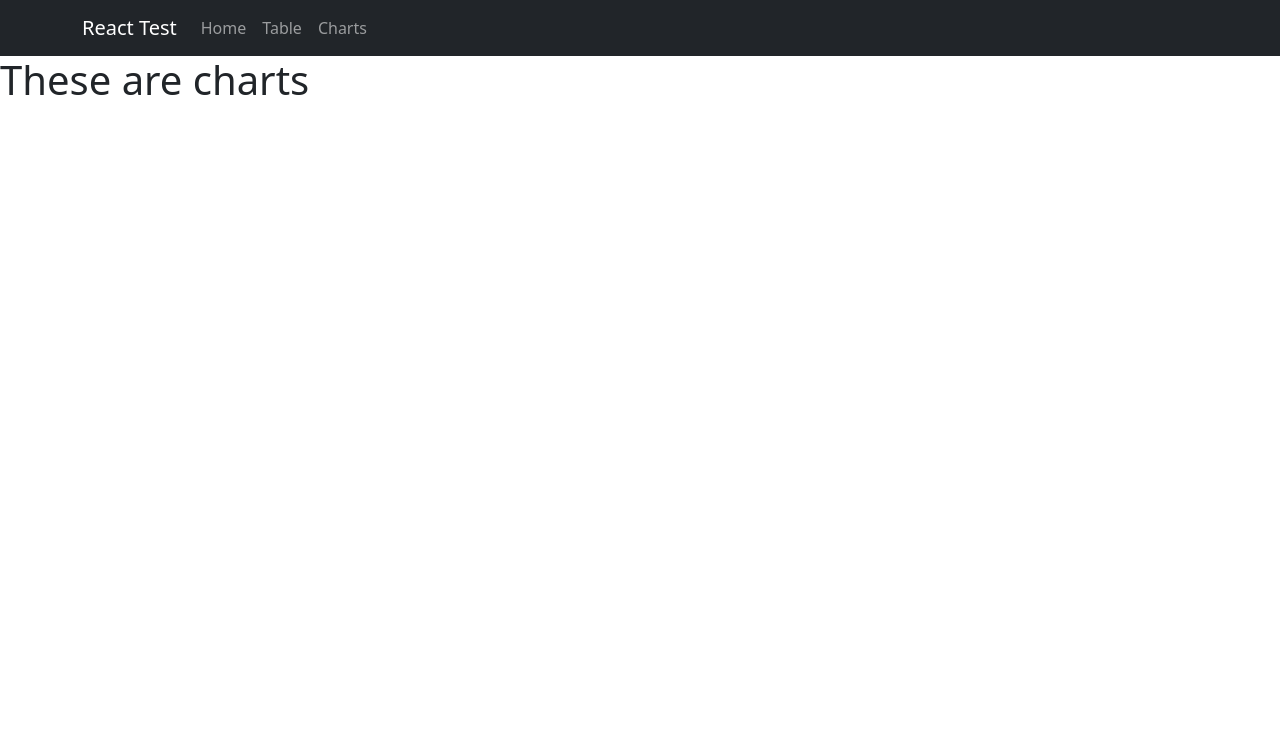
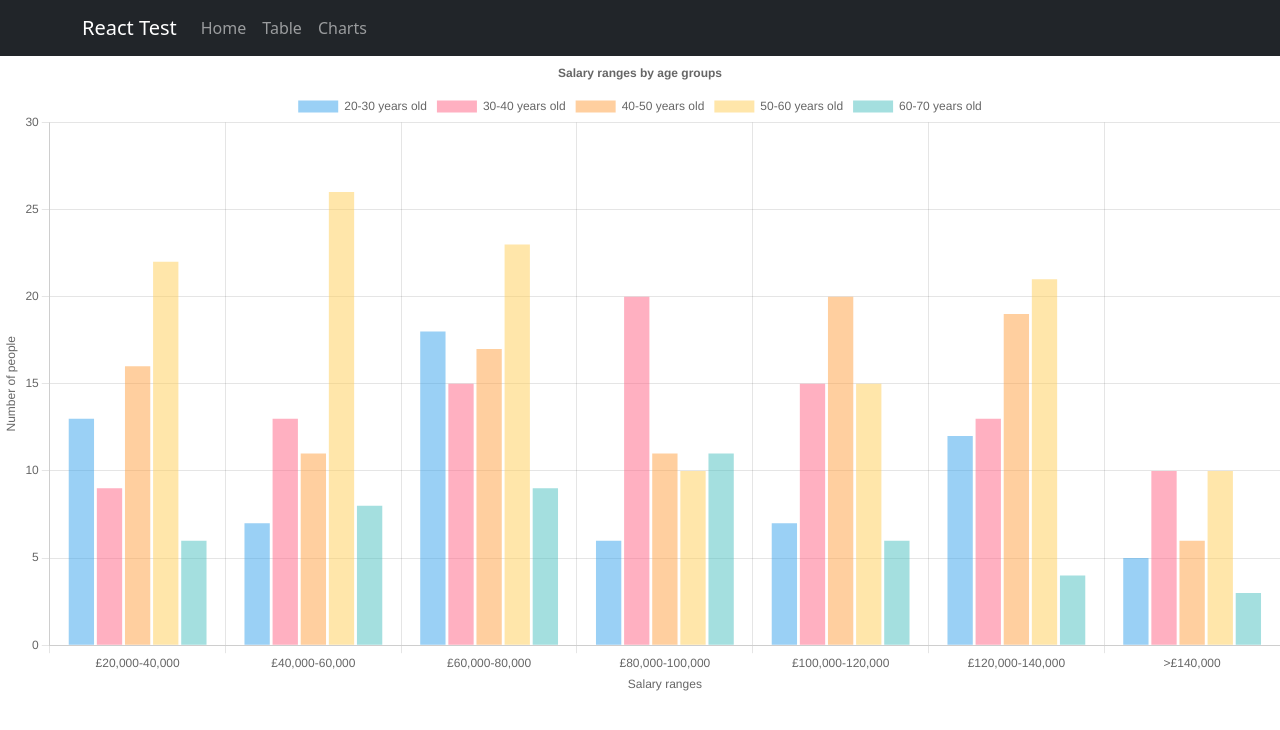
Before and after one commit to kerisic/react-table-charts, a React (Create React App) app: page /charts in a window 1280 px wide. Shown: the top 730 px of the page. Built offline with nearby package versions, Linux system fonts and the light colour scheme.

Commit message:
Add salary bar chart by age

```diff
--- a/package.json
+++ b/package.json
@@ -7,9 +7,11 @@
     "@testing-library/react": "^13.4.0",
     "@testing-library/user-event": "^13.5.0",
     "bootstrap": "^5.3.1",
+    "chart.js": "^4.3.2",
     "material-react-table": "^1.14.0",
     "react": "^18.2.0",
     "react-bootstrap": "^2.8.0",
+    "react-chartjs-2": "^5.2.0",
     "react-dom": "^18.2.0",
     "react-router-dom": "^6.14.2",
     "react-scripts": "5.0.1",
--- /dev/null
+++ b/src/components/SalaryBarChart/index.js
@@ -0,0 +1,147 @@
+import React from "react";
+import {
+  Chart as ChartJS,
+  CategoryScale,
+  LinearScale,
+  BarElement,
+  Title,
+  Tooltip,
+  Legend,
+  Colors,
+} from "chart.js";
+import { Bar } from "react-chartjs-2";
+
+ChartJS.register(
+  CategoryScale,
+  LinearScale,
+  BarElement,
+  Title,
+  Tooltip,
+  Legend,
+  Colors
+);
+
+const labels = [
+  "£20,000-40,000",
+  "£40,000-60,000",
+  "£60,000-80,000",
+  "£80,000-100,000",
+  "£100,000-120,000",
+  "£120,000-140,000",
+  ">£140,000",
+];
+
+export const options = {
+  plugins: {
+    legend: {
+      position: "top",
+    },
+    title: {
+      display: true,
+      text: "Salary ranges by age groups",
+    },
+  },
+  scales: {
+    x: {
+      title: {
+        display: true,
+        text: "Salary ranges",
+      },
+    },
+    y: {
+      title: {
+        display: true,
+        text: "Number of people",
+      },
+    },
+  },
+};
+
+const SalaryBarChart = ({ data }) => {
+  const calculateAgeForData = (data) => {
+    return data.map((person) => {
+      const birthday = new Date(
+        person.date_of_birth.split("/").reverse().join("-")
+      );
+      const today = new Date();
+      let age = today.getFullYear() - birthday.getFullYear();
+      const monthDiff = today.getMonth() - birthday.getMonth();
+      if (
+        monthDiff < 0 ||
+        (monthDiff === 0 && today.getDate() < birthday.getDate())
+      ) {
+        age--;
+      }
+      person.age = age;
+      return person;
+    });
+  };
+
+  const setSalaryDataByAge = (group, ageLower, ageHigher) => {
+    const salaryBands = [
+      { lower: 20000, higher: 40000 },
+      { lower: 40000, higher: 60000 },
+      { lower: 60000, higher: 80000 },
+      { lower: 80000, higher: 100000 },
+      { lower: 100000, higher: 120000 },
+      { lower: 120000, higher: 140000 },
+      { lower: 140000, higher: null },
+    ];
+
+    const countByAge = [];
+
+    const filtered = group.filter(
+      (x) => x.age < ageHigher && x.age >= ageLower
+    );
+
+    salaryBands.forEach((band) => {
+      if (!band.higher) {
+        countByAge.push(filtered.filter((x) => x.salary >= band.lower).length);
+      } else {
+        countByAge.push(
+          filtered.filter(
+            (x) => x.salary < band.higher && x.salary >= band.lower
+          ).length
+        );
+      }
+    });
+
+    return countByAge;
+  };
+
+  const mapped = calculateAgeForData(data);
+
+  const chartData = {
+    labels,
+    datasets: [
+      {
+        label: "20-30 years old",
+        data: setSalaryDataByAge(mapped, 20, 30),
+      },
+      {
+        label: "30-40 years old",
+        data: setSalaryDataByAge(mapped, 30, 40),
+      },
+      {
+        label: "40-50 years old",
+        data: setSalaryDataByAge(mapped, 40, 50),
+      },
+      {
+        label: "50-60 years old",
+        data: setSalaryDataByAge(mapped, 50, 60),
+      },
+      {
+        label: "60-70 years old",
+        data: setSalaryDataByAge(mapped, 60, 70),
+      },
+    ],
+  };
+
+  return (
+    <div className="salaryByAgeChart">
+      <Bar options={options} data={chartData} />
+    </div>
+  );
+};
+
+export default SalaryBarChart;
--- a/src/pages/charts.js
+++ b/src/pages/charts.js
@@ -1,7 +1,27 @@
 import React from "react";
+import { useState, useEffect } from "react";
+import SalaryBarChart from "../components/SalaryBarChart";
 
 const Charts = () => {
-  return <h1>These are charts</h1>;
+  const [data, setData] = useState({});
+  const [loaded, setLoaded] = useState(false);
+
+  const getData = () => {
+    fetch("./mockData.json")
+      .then((res) => res.json())
+      .then((res) => {
+        setData(res);
+        setLoaded(true);
+      });
+  };
+
+  useEffect(() => {
+    getData();
+  }, []);
+
+  if (loaded) {
+    return <SalaryBarChart data={data} />;
+  }
 };
 
 export default Charts;
```
Also changed, not shown: 1 other file (tests, documents, lock files or other folders).
